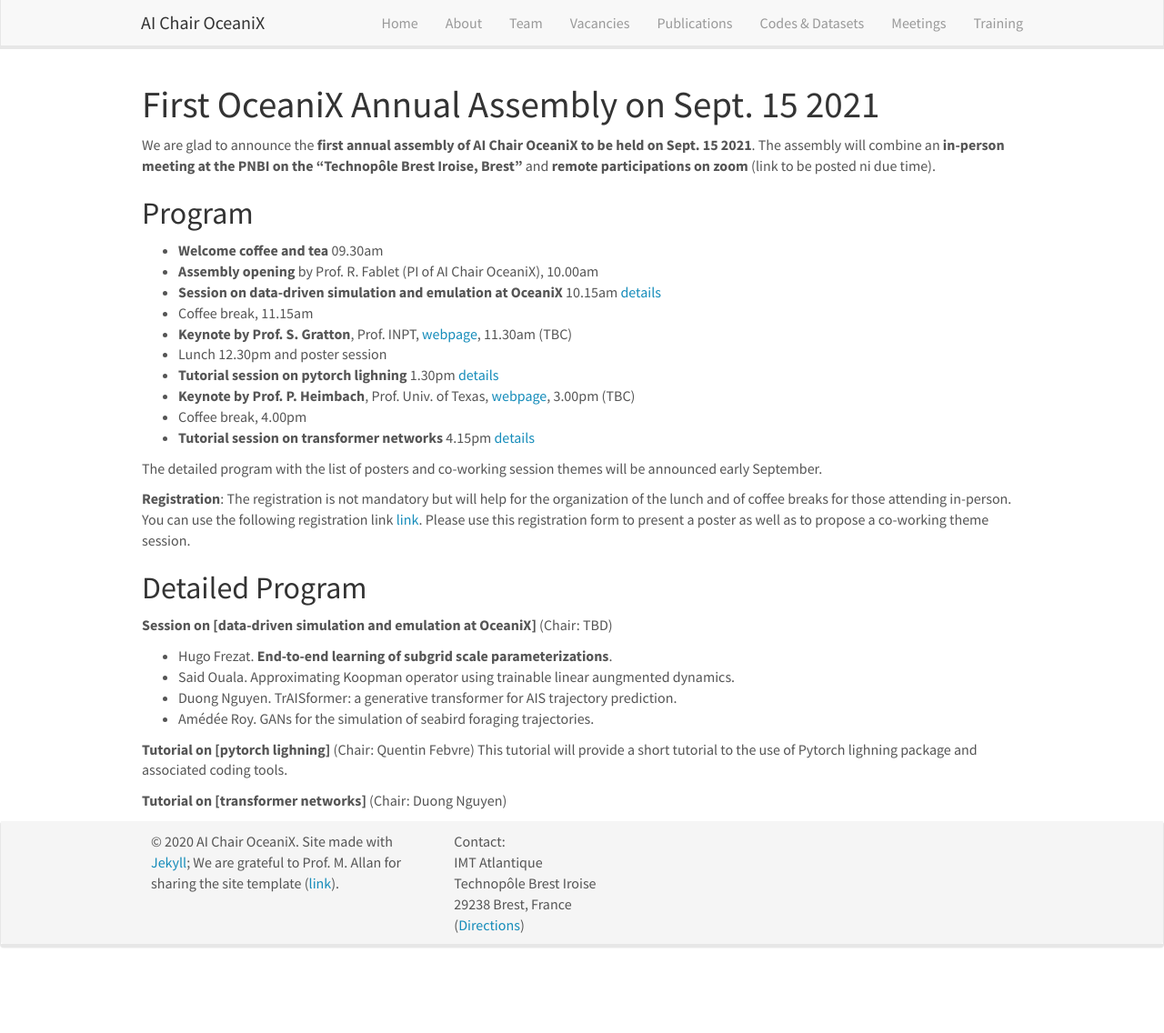
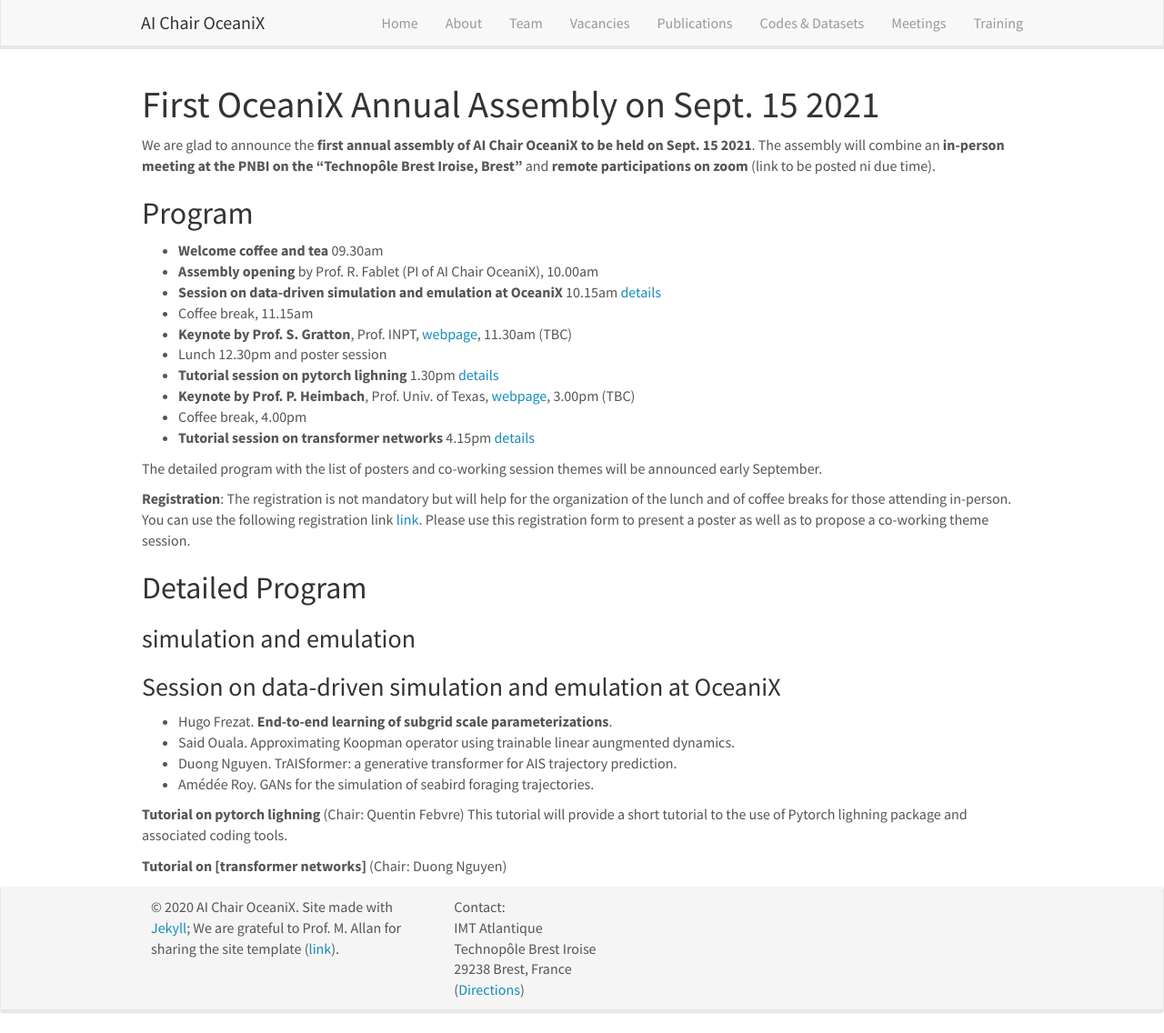
Before and after one commit to CIA-Oceanix/CIA-Oceanix.github.io, a Jekyll site: the page built from _pages/assembly.md, in a window 1280 px wide and 1136 px high. Shown: the whole window at 91% size. Built offline with Jekyll 4.4.1, drawn with Linux system fonts in a browser that asks for light colours; nearby versions of some CDN libraries.

Commit message:
Update assembly.md

```diff
--- a/_pages/assembly.md
+++ b/_pages/assembly.md
@@ -14,7 +14,7 @@
 ## Program
 - **Welcome coffee and tea** 09.30am
 - **Assembly opening** by Prof. R. Fablet (PI of AI Chair OceaniX), 10.00am
-- **Session on data-driven simulation and emulation at OceaniX** 10.15am [details](#data-driven-simulation-and-emulation-at-OceaniX)
+- **Session on data-driven simulation and emulation at OceaniX** 10.15am [details](#simulation-and-emulation)
 - Coffee break, 11.15am
 - **Keynote by Prof. S. Gratton**, Prof. INPT, [webpage](http://gratton.perso.enseeiht.fr/), 11.30am (TBC)
 - Lunch 12.30pm and poster session
@@ -31,14 +31,15 @@
 
 
 ## Detailed Program
+### simulation and emulation
 
-**Session on [data-driven simulation and emulation at OceaniX]** (Chair: TBD)
+### Session on data-driven simulation and emulation at OceaniX
 - Hugo Frezat. **End-to-end learning of subgrid scale parameterizations**.
 - Said Ouala. Approximating Koopman operator using trainable linear aungmented dynamics.
 - Duong Nguyen. TrAISformer: a generative transformer for AIS trajectory prediction.
 - Amédée Roy. GANs for the simulation of seabird foraging trajectories.
 
-**Tutorial on [pytorch lighning]** (Chair: Quentin Febvre)
+**Tutorial on pytorch lighning** (Chair: Quentin Febvre)
 This tutorial will provide a short tutorial to the use of Pytorch lighning package and associated coding tools.
 
 **Tutorial on [transformer networks]** (Chair: Duong Nguyen)
```
